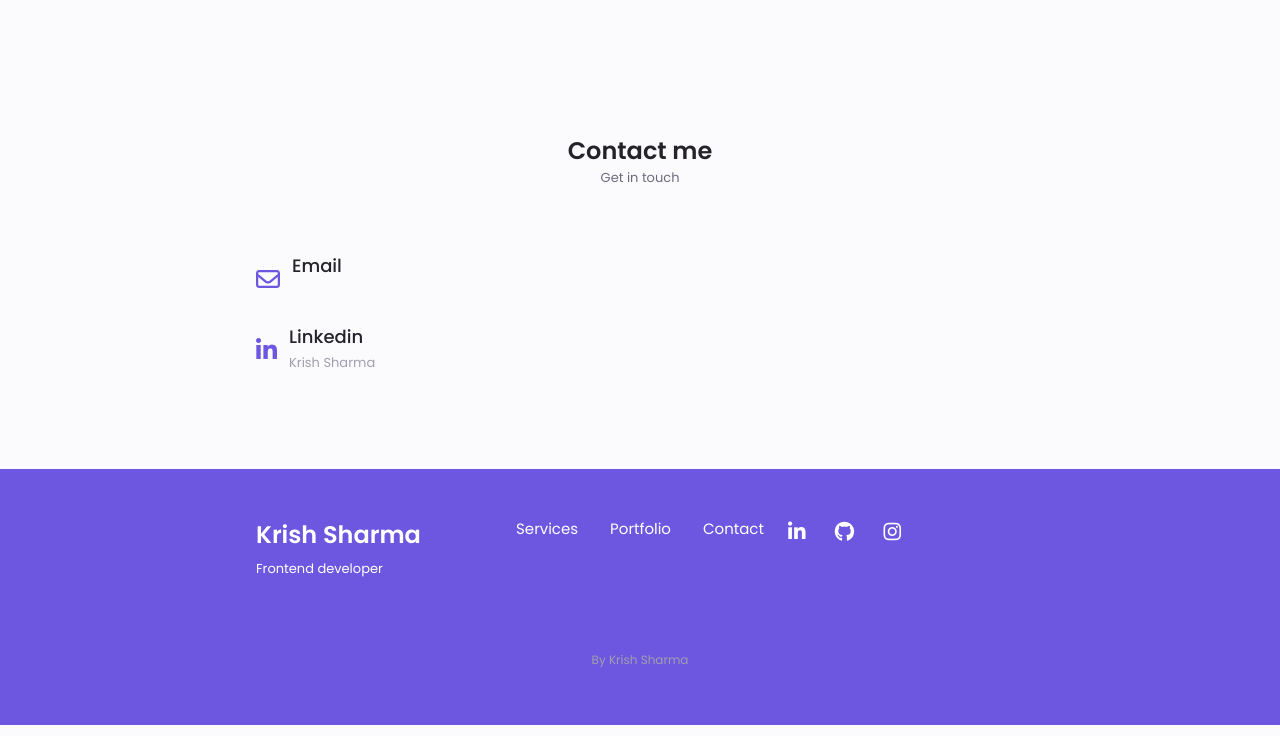
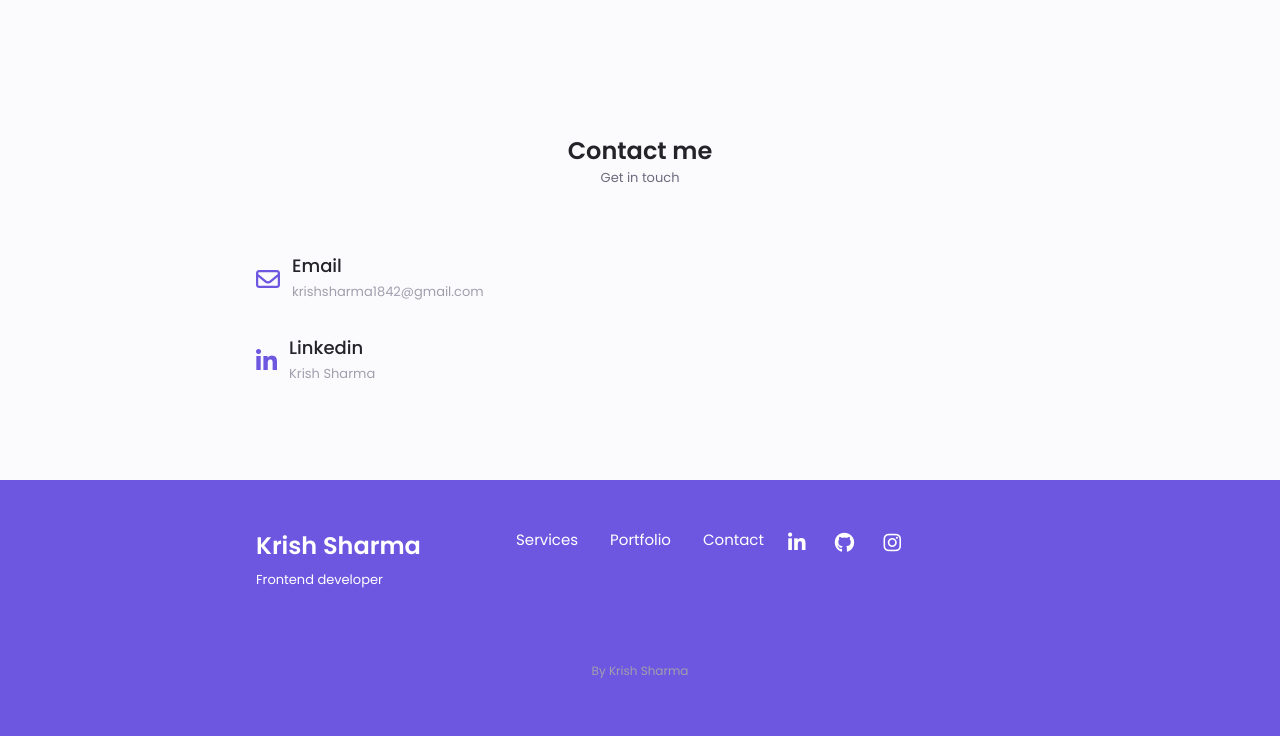
Before and after one commit to KrrishSharma12/MyPortfolio, a plain HTML site: page index.html in a window 1280 px wide. Shown: the part 3553-4289 px from the top of the page. Drawn offline with nearby package versions, Linux system fonts and the light colour scheme.

Commit message:
Add email address to contact section

```diff
--- a/index.html
+++ b/index.html
@@ -437,7 +437,7 @@
             <div>
               <h3 class="contact-title">Email</h3>
               <a href="mailto:krishsharma1842@gmail.com" target="_blank"
-                class="contact-subtitle"></a>
+                class="contact-subtitle">krishsharma1842@gmail.com</a>
             </div>
           </div>
           <div class="contact-info">
```
